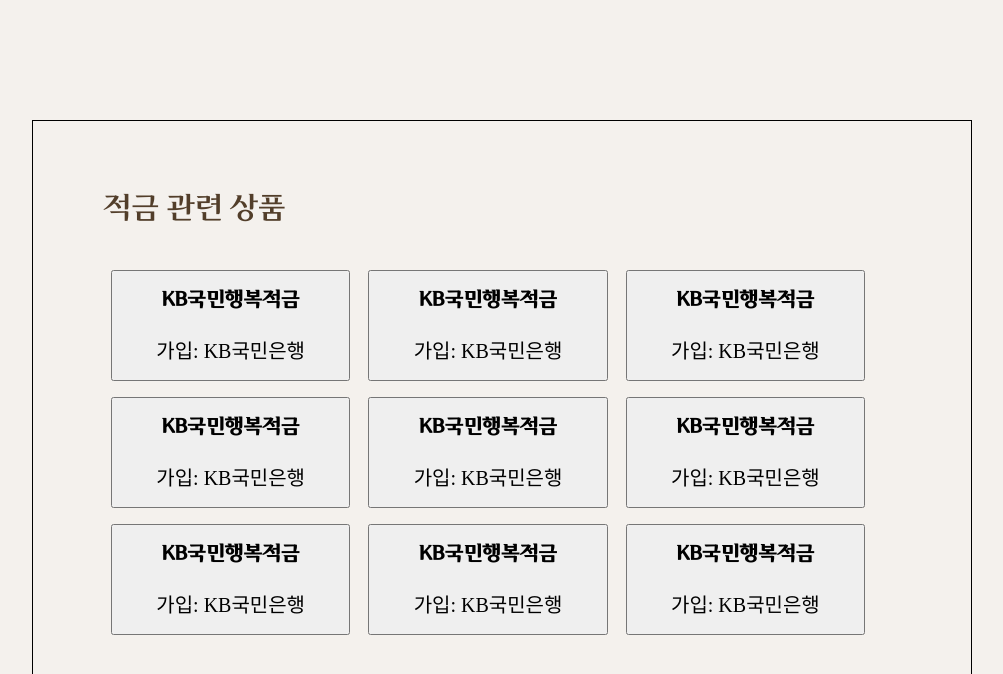
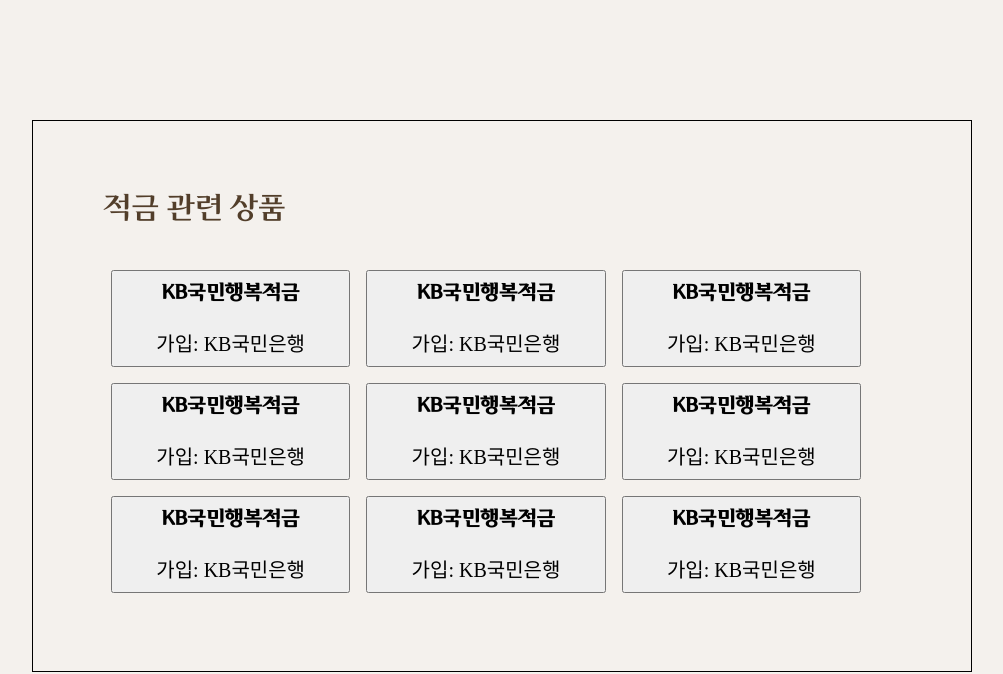
Before and after one commit to 2024-Koscom-Hackathon-Team-5/kuiz, a React (Create React App) app: page /product in a window 1280 px wide. Shown: the top 674 px of the page, without its empty margins (138-1141 px from the left). Built offline with nearby package versions, Linux system fonts and the light colour scheme; a web font is replaced by a local one.

Commit message:
edit margin

```diff
--- a/src/Product.css
+++ b/src/Product.css
@@ -79,7 +79,7 @@
     font-family: Arita-dotum-Light;
     font-size: 20px;
     color: #000000;
-    padding: 15px;
+    padding: 1%;
     margin: 1%;
 
     /* background-color: #FFFFFF;
@@ -92,8 +92,8 @@
     align-items: center;
     cursor: pointer;
 
-    margin-top: 30px; */
-    margin-right: 10px; /* 추가된 부분: 각 버튼 사이의 간격 조절 */
+    margin-top: 30px;
+    margin-right: 10px; */ /* 추가된 부분: 각 버튼 사이의 간격 조절 */
   }
 
 
```
